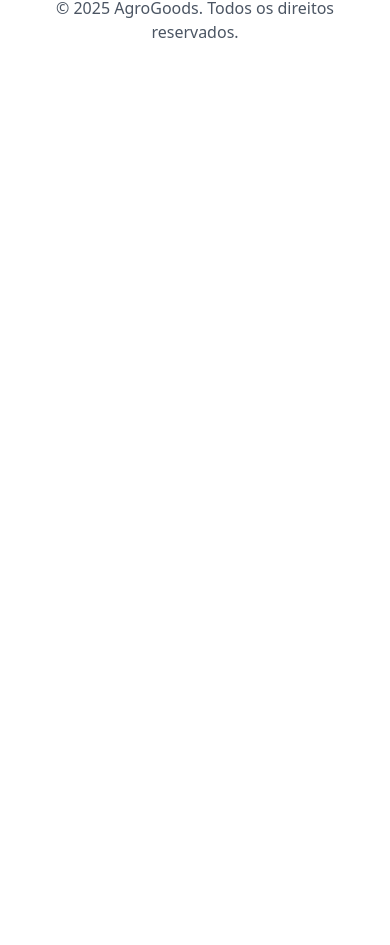
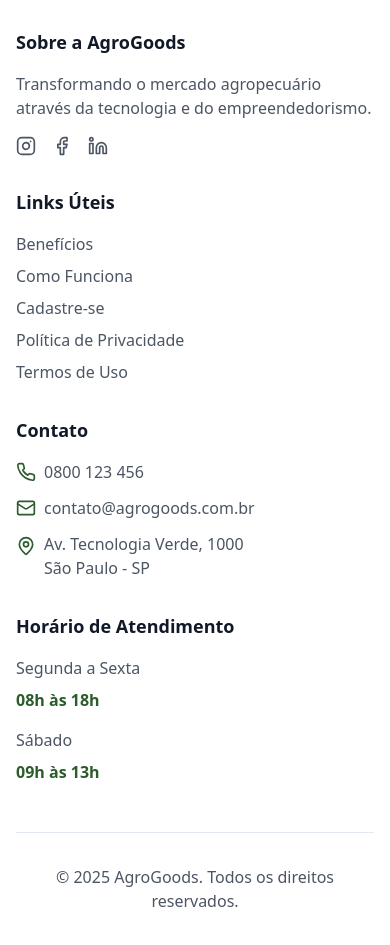
Before and after one commit to DevCaioCunha/seller-journey-net, a React (Vite) app: page / in a window 390 px wide. Shown: the part 3959-4904 px from the top of the page. Before the commit the page ends 4035 px from the top, so only its background shows below. Built offline with nearby package versions, Linux system fonts and the light colour scheme.

Commit message:
Improve footer
Add company contact information to the footer.

```diff
--- a/src/pages/Index.tsx
+++ b/src/pages/Index.tsx
@@ -3,6 +3,7 @@ import { Header } from "@/components/ui/header";
 import { CTAButton } from "@/components/ui/cta-button";
 import { Sprout, DollarSign, Clock, Users, ArrowRight } from "lucide-react";
 import { useNavigate } from "react-router-dom";
+import { Phone, Mail, MapPin, Instagram, Facebook, Linkedin } from "lucide-react";
 
 export default function Index() {
   const navigate = useNavigate();
@@ -311,9 +312,107 @@ export default function Index() {
       </section>
 
       {/* Footer */}
-      <footer className="bg-white py-8 border-t">
-        <div className="container mx-auto px-4 text-center text-gray-600">
-          <p>&copy; {new Date().getFullYear()} AgroGoods. Todos os direitos reservados.</p>
+      <footer className="bg-white border-t pt-16 pb-8">
+        <div className="container mx-auto px-4">
+          <div className="grid grid-cols-1 md:grid-cols-2 lg:grid-cols-4 gap-8 mb-12">
+            {/* Empresa */}
+            <div>
+              <h3 className="text-lg font-semibold text-gray-900 mb-4">Sobre a AgroGoods</h3>
+              <p className="text-gray-600 mb-4">
+                Transformando o mercado agropecuário através da tecnologia e do empreendedorismo.
+              </p>
+              <div className="flex space-x-4">
+                <a href="https://instagram.com" target="_blank" rel="noopener noreferrer"
+                   className="text-gray-600 hover:text-agrogoods-primary transition-colors">
+                  <Instagram className="w-5 h-5" />
+                </a>
+                <a href="https://facebook.com" target="_blank" rel="noopener noreferrer"
+                   className="text-gray-600 hover:text-agrogoods-primary transition-colors">
+                  <Facebook className="w-5 h-5" />
+                </a>
+                <a href="https://linkedin.com" target="_blank" rel="noopener noreferrer"
+                   className="text-gray-600 hover:text-agrogoods-primary transition-colors">
+                  <Linkedin className="w-5 h-5" />
+                </a>
+              </div>
+            </div>
+
+            {/* Links Úteis */}
+            <div>
+              <h3 className="text-lg font-semibold text-gray-900 mb-4">Links Úteis</h3>
+              <ul className="space-y-2">
+                <li>
+                  <a href="#beneficios" className="text-gray-600 hover:text-agrogoods-primary transition-colors">
+                    Benefícios
+                  </a>
+                </li>
+                <li>
+                  <a href="#como-funciona" className="text-gray-600 hover:text-agrogoods-primary transition-colors">
+                    Como Funciona
+                  </a>
+                </li>
+                <li>
+                  <a href="#cadastro" className="text-gray-600 hover:text-agrogoods-primary transition-colors">
+                    Cadastre-se
+                  </a>
+                </li>
+                <li>
+                  <a href="/politica-privacidade" className="text-gray-600 hover:text-agrogoods-primary transition-colors">
+                    Política de Privacidade
+                  </a>
+                </li>
+                <li>
+                  <a href="/termos-uso" className="text-gray-600 hover:text-agrogoods-primary transition-colors">
+                    Termos de Uso
+                  </a>
+                </li>
+              </ul>
+            </div>
+
+            {/* Contato */}
+            <div>
+              <h3 className="text-lg font-semibold text-gray-900 mb-4">Contato</h3>
+              <ul className="space-y-3">
+                <li className="flex items-center">
+                  <Phone className="w-5 h-5 text-agrogoods-primary mr-2" />
+                  <a href="tel:0800123456" className="text-gray-600 hover:text-agrogoods-primary transition-colors">
+                    0800 123 456
+                  </a>
+                </li>
+                <li className="flex items-center">
+                  <Mail className="w-5 h-5 text-agrogoods-primary mr-2" />
+                  <a href="mailto:contato@agrogoods.com.br" className="text-gray-600 hover:text-agrogoods-primary transition-colors">
+                    contato@agrogoods.com.br
+                  </a>
+                </li>
+                <li className="flex items-start">
+                  <MapPin className="w-5 h-5 text-agrogoods-primary mr-2 mt-1" />
+                  <span className="text-gray-600">
+                    Av. Tecnologia Verde, 1000<br />
+                    São Paulo - SP
+                  </span>
+                </li>
+              </ul>
+            </div>
+
+            {/* Atendimento */}
+            <div>
+              <h3 className="text-lg font-semibold text-gray-900 mb-4">Horário de Atendimento</h3>
+              <div className="text-gray-600">
+                <p className="mb-2">Segunda a Sexta</p>
+                <p className="font-semibold text-agrogoods-primary mb-4">08h às 18h</p>
+                <p className="mb-2">Sábado</p>
+                <p className="font-semibold text-agrogoods-primary">09h às 13h</p>
+              </div>
+            </div>
+          </div>
+
+          {/* Copyright */}
+          <div className="border-t pt-8 text-center">
+            <p className="text-gray-600">
+              &copy; {new Date().getFullYear()} AgroGoods. Todos os direitos reservados.
+            </p>
+          </div>
         </div>
       </footer>
     </div>
```
